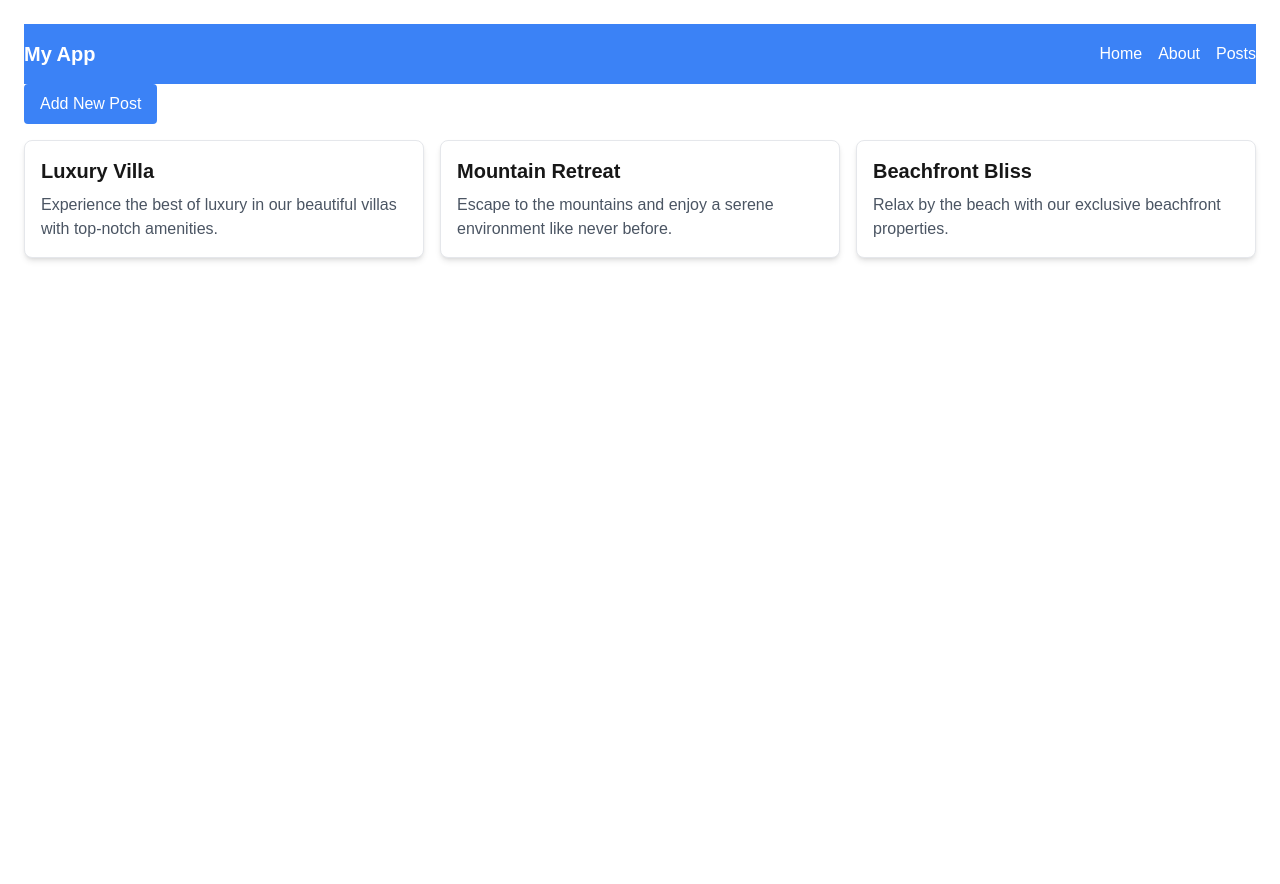
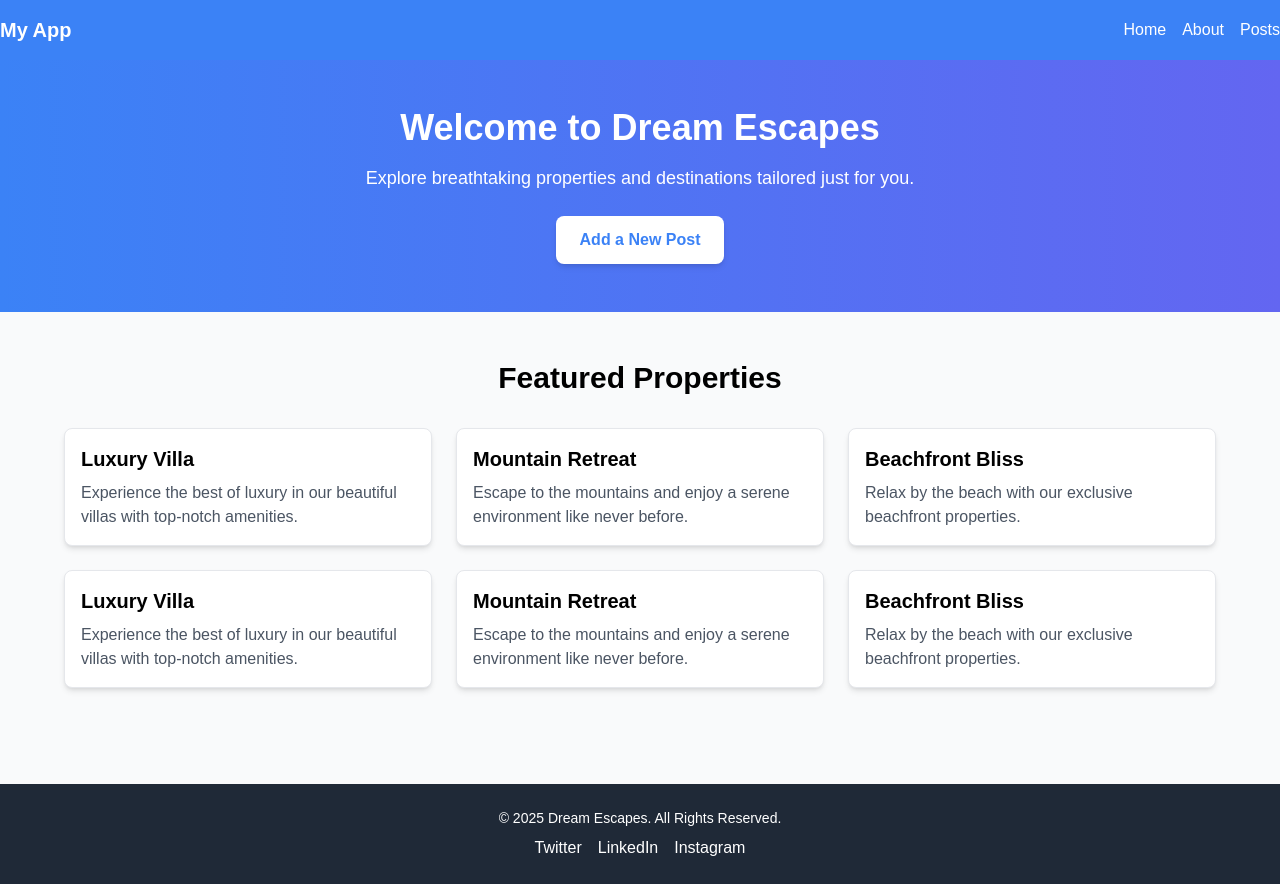
Before and after one commit to pasiama/alx-project-0x02-setup, a Next.js app in the folder alx-project-0x02/: page /home in a window 1280 px wide. Before the commit the page ends 800 px from the top, so only its background shows below. Built offline with nearby package versions, Linux system fonts and the light colour scheme.

Commit message:
beautify homepage

```diff
--- a/alx-project-0x02/components/common/Card.tsx
+++ b/alx-project-0x02/components/common/Card.tsx
@@ -4,7 +4,7 @@ import  { type CardProps } from "@/interfaces";
 const Card: React.FC<CardProps> = ({ title, content }) => {
   return (
     <div className="border rounded-lg shadow-md p-4 bg-white">
-      <h2 className="text-xl font-bold mb-2">{title}</h2>
+      <h2 className="text-xl font-bold mb-2 text-black">{title}</h2>
       <p className="text-gray-600">{content}</p>
     </div>
   );
--- a/alx-project-0x02/components/common/PostModal.tsx
+++ b/alx-project-0x02/components/common/PostModal.tsx
@@ -23,10 +23,10 @@ const PostModal: React.FC<PostModalProps> = ({ isOpen, onClose, onSubmit }) => {
   return (
     <div className="fixed inset-0 bg-black bg-opacity-50 flex justify-center items-center">
       <div className="bg-white p-6 rounded-lg shadow-lg w-1/3">
-        <h2 className="text-xl font-bold mb-4">Add New Post</h2>
+        <h2 className="text-xl font-bold mb-4 text-black">Add New Post</h2>
         <form onSubmit={handleSubmit}>
           <div className="mb-4">
-            <label className="block text-gray-700 mb-2">Title</label>
+            <label className="block text-gray-700 mb-2 ">Title</label>
             <input
               type="text"
               value={title}
--- a/alx-project-0x02/pages/home.tsx
+++ b/alx-project-0x02/pages/home.tsx
@@ -5,37 +5,94 @@ import Header from "@/components/layout/Header";
 
 const Home: React.FC = () => {
   const [posts, setPosts] = useState([
-    { title: "Luxury Villa", content: "Experience the best of luxury in our beautiful villas with top-notch amenities." },
-    { title: "Mountain Retreat", content: "Escape to the mountains and enjoy a serene environment like never before." },
-    { title: "Beachfront Bliss", content: "Relax by the beach with our exclusive beachfront properties." },
+    {
+      title: "Luxury Villa",
+      content: "Experience the best of luxury in our beautiful villas with top-notch amenities.",
+    },
+    {
+      title: "Mountain Retreat",
+      content: "Escape to the mountains and enjoy a serene environment like never before.",
+    },
+    {
+      title: "Beachfront Bliss",
+      content: "Relax by the beach with our exclusive beachfront properties.",
+    },
+    {
+      title: "Luxury Villa",
+      content: "Experience the best of luxury in our beautiful villas with top-notch amenities.",
+    },
+    {
+      title: "Mountain Retreat",
+      content: "Escape to the mountains and enjoy a serene environment like never before.",
+    },
+    {
+      title: "Beachfront Bliss",
+      content: "Relax by the beach with our exclusive beachfront properties.",
+    },
   ]);
 
   const [isModalOpen, setModalOpen] = useState(false);
 
   const handleAddPost = (title: string, content: string) => {
-    setPosts([...posts, { title, content }]);
+    setPosts((prevPosts) => [...prevPosts, { title, content }]);
   };
 
   return (
-    <div className="p-6">
+    <div className="min-h-screen bg-gray-50">
+      {/* Header */}
       <Header />
 
+      {/* Hero Section */}
+      <section className="bg-gradient-to-r from-blue-500 to-indigo-500 text-white py-12 text-center">
+        <h1 className="text-4xl font-extrabold mb-4">Welcome to Dream Escapes</h1>
+        <p className="text-lg mb-6">
+          Explore breathtaking properties and destinations tailored just for you.
+        </p>
         <button
           onClick={() => setModalOpen(true)}
-        className="mb-4 px-4 py-2 bg-blue-500 text-white rounded"
+          className="px-6 py-3 bg-white text-blue-500 font-semibold rounded-lg shadow-md hover:bg-gray-100 transition duration-300"
         >
-        Add New Post
+          Add a New Post
         </button>
-      <div className="grid grid-cols-1 sm:grid-cols-2 lg:grid-cols-3 gap-4">
+      </section>
+
+      {/* Posts Section */}
+      <section className="py-12 px-6">
+        <h2 className="text-3xl font-bold text-center mb-8 text-black">Featured Properties</h2>
+        <div className="grid grid-cols-1 sm:grid-cols-2 lg:grid-cols-3 gap-6 max-w-6xl mx-auto">
           {posts.map((post, index) => (
             <Card key={index} title={post.title} content={post.content} />
           ))}
         </div>
+      </section>
+
+      {/* Post Modal */}
       <PostModal
         isOpen={isModalOpen}
         onClose={() => setModalOpen(false)}
         onSubmit={handleAddPost}
       />
+
+      {/* Footer */}
+      <footer className="bg-gray-800 text-white py-6 mt-12">
+        <div className="text-center">
+          <p className="text-sm">
+            © {new Date().getFullYear()} Dream Escapes. All Rights Reserved.
+          </p>
+          <div className="flex justify-center gap-4 mt-2">
+            {/* Replace # with actual social media links */}
+            <a href="#" className="hover:underline">
+              Twitter
+            </a>
+            <a href="#" className="hover:underline">
+              LinkedIn
+            </a>
+            <a href="#" className="hover:underline">
+              Instagram
+            </a>
+          </div>
+        </div>
+      </footer>
     </div>
   );
 };
```
Lines whose indentation alone changed are shown as unchanged.
